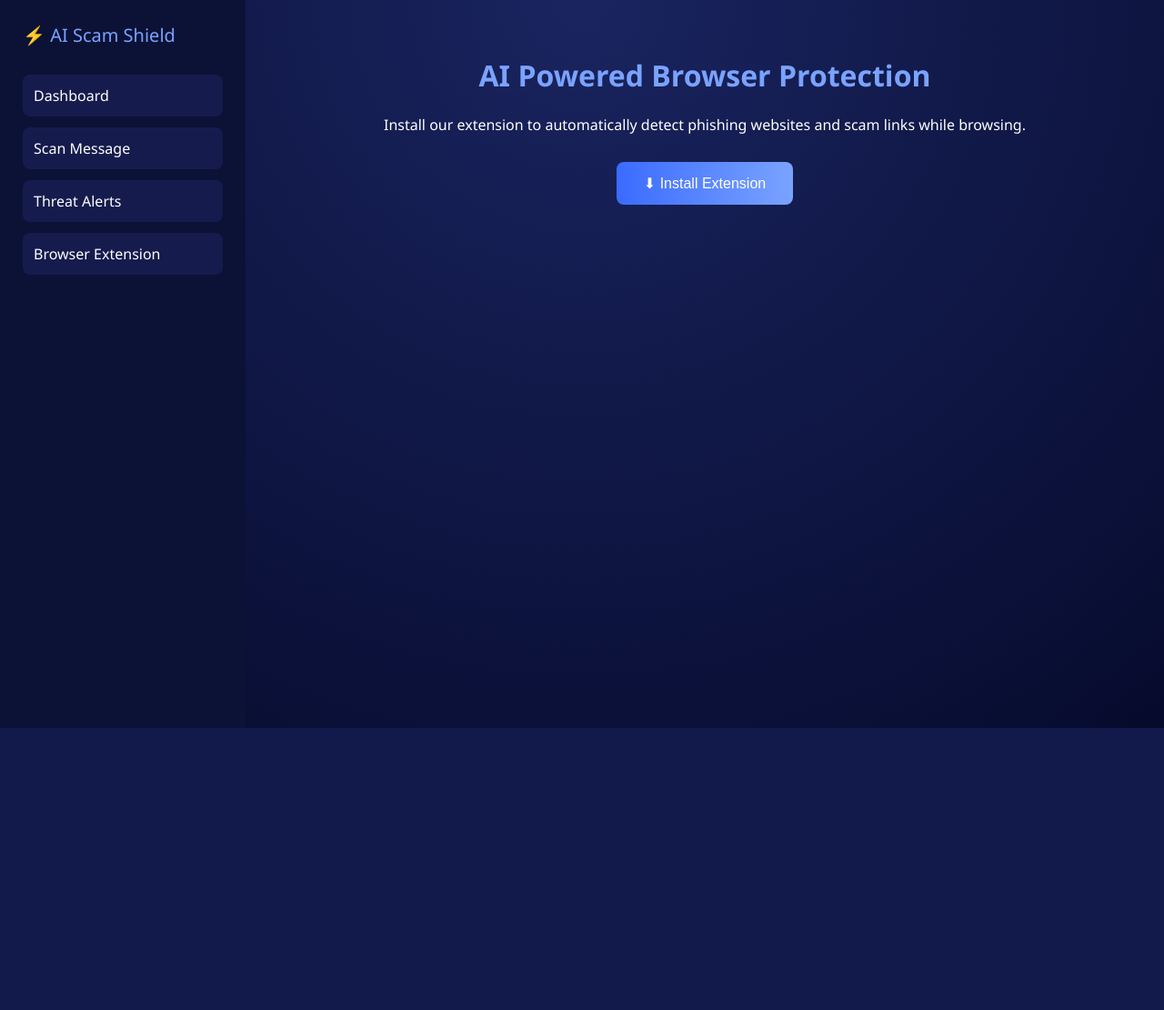
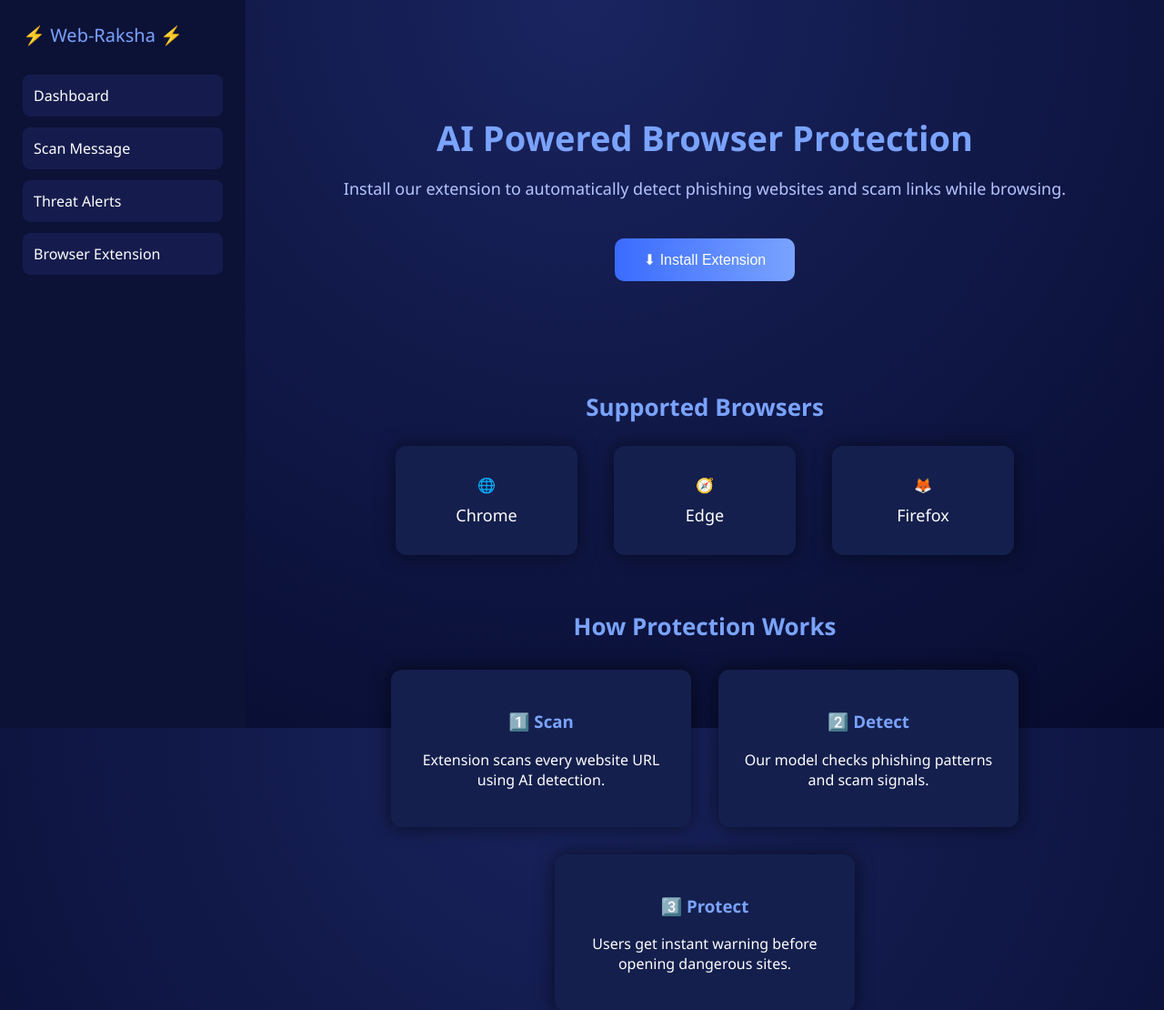
Before and after one commit to Jiya-Wakde/Network_Defence_System, a Flask app: page /extension in a window 1280 px wide. Shown: the top 1110 px of the page at 91% size. Before the commit the page ends 800 px from the top, so only its background shows below. Run offline with Flask 3, Linux system fonts and the light colour scheme; parts of the project's set-up code (start-up, migrations or seed data) failed here and were passed over.

Commit message:
Complete Commit

```diff
--- a/main.py
+++ b/main.py
@@ -1,6 +1,8 @@
 from flask import Flask, render_template, request, jsonify
 from flask_cors import CORS
 
+import json
+import os
 import pickle
 import whois
 import datetime
@@ -13,61 +15,44 @@ app = Flask(__name__)
 CORS(app)
 
 
-# --------------------------------------------------
-# Load ML Model
-# --------------------------------------------------
+# -----------------------------
+# Load ML Models
+# -----------------------------
 
-print("Loading URL detection model...")
-
-url_model = pickle.load(open("url_model.pkl", "rb"))
-url_vectorizer = pickle.load(open("url_vectorizer.pkl", "rb"))
-
-print("Model loaded successfully")
+url_model = pickle.load(open("url_model.pkl","rb"))
+vectorizer = pickle.load(open("url_vectorizer.pkl","rb"))
 
 
-# --------------------------------------------------
-# Known Brands (typosquatting detection)
-# --------------------------------------------------
+# -----------------------------
+# Manual Phishing Websites
+# -----------------------------
 
-brands = [
-"google","amazon","facebook","netflix",
-"paypal","apple","microsoft","github",
-"sbi","paytm","allegro","alibaba"
-]
-
-
-# --------------------------------------------------
-# Manual phishing domains (guaranteed detection)
-# --------------------------------------------------
-
-blacklist_domains = [
+manual_phish_domains = {
 
 "bitpaxos.com",
 "brightonboard.com",
 "universalcb.org",
 "moneyswift.munya.co.zw",
-"allegrolokalnie.pl-aukcja189560.icu"
+"allegrolokalnie.pl-aukcja189560.icu",
+"fynterasprime.com",
+"fintechelitepro.sbs",
+"expresscargopro.sbs"
+}
 
+
+# -----------------------------
+# Known Brands
+# -----------------------------
+
+brands = [
+"google","amazon","facebook","netflix",
+"paypal","apple","microsoft","sbi","paytm","github"
 ]
 
 
-# --------------------------------------------------
-# Normalize URL
-# --------------------------------------------------
-
-def normalize_url(url):
-
-    url = url.strip().lower()
-
-    if not url.startswith("http"):
-        url = "http://" + url
-
-    return url
-
-
-# --------------------------------------------------
-# Extract domain
-# --------------------------------------------------
+# -----------------------------
+# Extract Domain
+# -----------------------------
 
 def get_domain(url):
 
@@ -82,13 +67,29 @@ def get_domain(url):
         return ""
 
 
-# --------------------------------------------------
-# ML prediction
-# --------------------------------------------------
+# -----------------------------
+# Manual Phishing Detection
+# -----------------------------
+
+def is_manual_phish(url):
+
+    domain = get_domain(url)
+
+    for bad in manual_phish_domains:
+
+        if bad in domain:
+            return True
+
+    return False
+
+
+# -----------------------------
+# ML Prediction
+# -----------------------------
 
 def ml_predict(url):
 
-    vec = url_vectorizer.transform([url])
+    vec = vectorizer.transform([url])
 
     pred = url_model.predict(vec)[0]
 
@@ -97,25 +98,9 @@ def ml_predict(url):
     return pred, prob
 
 
-# --------------------------------------------------
-# Check blacklist
-# --------------------------------------------------
-
-def is_blacklisted(url):
-
-    domain = get_domain(url)
-
-    for bad in blacklist_domains:
-
-        if bad in domain:
-            return True
-
-    return False
-
-
-# --------------------------------------------------
+# -----------------------------
 # Typosquatting detection
-# --------------------------------------------------
+# -----------------------------
 
 def typo_check(url):
 
@@ -130,15 +115,12 @@ def typo_check(url):
         if distance <= 2 and name != brand:
             return True
 
-        if brand in name and brand != name:
-            return True
-
     return False
 
 
-# --------------------------------------------------
-# Domain age detection
-# --------------------------------------------------
+# -----------------------------
+# Domain age check
+# -----------------------------
 
 def domain_age(url):
 
@@ -158,41 +140,33 @@ def domain_age(url):
         return age
 
     except:
-
         return None
 
 
-# --------------------------------------------------
-# URL Detection Engine
-# --------------------------------------------------
+# -----------------------------
+# Detection Engine
+# -----------------------------
 
 def detect_url(url):
-
-    url = normalize_url(url)
 
     risk = 0
 
     url_lower = url.lower()
 
 
-    # --------------------------------
-    # Blacklist detection
-    # --------------------------------
+    # -----------------------------
+    # Manual phishing list
+    # -----------------------------
 
-    if is_blacklisted(url):
+    if is_manual_phish(url):
 
         return {
-        "type":"URL",
-        "input":url,
-        "risk_score":100,
-        "status":"Phishing",
-        "confidence":1.0
+            "url": url,
+            "risk_score": 100,
+            "status": "Phishing",
+            "confidence": 1.0
         }
 
-
-    # --------------------------------
-    # ML detection
-    # --------------------------------
 
     pred, prob = ml_predict(url)
 
@@ -200,48 +174,27 @@ def detect_url(url):
         risk += 40
 
 
-    # --------------------------------
-    # phishing keywords
-    # --------------------------------
-
     keywords = [
-
-    "login","verify","secure","account",
-    "bank","confirm","update","signin",
-    "password","wallet","payment"
-
+        "login","verify","secure","account",
+        "bank","confirm","update","signin","password"
     ]
 
     keyword_hits = sum(1 for k in keywords if k in url_lower)
 
-    risk += keyword_hits * 15
+    risk += keyword_hits * 20
 
-
-    # --------------------------------
-    # typosquatting
-    # --------------------------------
 
     if typo_check(url):
         risk += 40
 
 
-    # --------------------------------
-    # suspicious TLD
-    # --------------------------------
-
     suspicious_tlds = [
-
-    ".xyz",".top",".tk",".ml",".ga",".cf",".zip"
-
+        ".xyz",".top",".tk",".ml",".ga",".cf"
     ]
 
     if any(url_lower.endswith(tld) for tld in suspicious_tlds):
         risk += 25
 
-
-    # --------------------------------
-    # domain age
-    # --------------------------------
 
     age = domain_age(url)
 
@@ -254,40 +207,46 @@ def detect_url(url):
             risk += 20
 
 
-    # --------------------------------
-    # URL structure analysis
-    # --------------------------------
-
     if url.count("-") >= 2:
         risk += 15
+
 
     if len(url) > 60:
         risk += 10
 
 
-    risk = min(risk,100)
+    risk = min(risk,92)
+
+    log_scan(url, risk)
 
     status = "Phishing" if risk >= 60 else "Safe"
 
 
     return {
-
-    "type":"URL",
-    "input":url,
-    "risk_score":risk,
-    "status":status,
-    "confidence":round(prob,2)
-
+        "url": url,
+        "risk_score": risk,
+        "status": status,
+        "confidence": round(prob,2)
     }
 
 
-# --------------------------------------------------
+# -----------------------------
+# URL detection helper
+# -----------------------------
+
+def is_url(text):
+
+    pattern = re.compile(r"https?://|www\.")
+
+    return bool(pattern.search(text))
+
+
+# -----------------------------
 # Web Routes
-# --------------------------------------------------
+# -----------------------------
 
 @app.route("/")
 def index():
-
     return render_template("index.html")
 
 
@@ -298,30 +257,44 @@ def scan():
 
     if request.method == "POST":
 
-        url = request.form.get("url")
+        text = request.form.get("url")
 
-        if url:
+        if text:
 
-            result = detect_url(url)
+            if is_url(text):
+
+                result = detect_url(text)
 
     return render_template("scan.html", result=result)
 
 
-@app.route("/threats")
-def threats():
-
-    return render_template("threat.html")
-
 
 @app.route("/extension")
 def extension():
-
     return render_template("extension.html")
 
+def log_scan(url, risk):
 
-# --------------------------------------------------
+    log = {
+        "url": url,
+        "risk_score": risk
+    }
+
+    if not os.path.exists("scan_logs.json"):
+
+        with open("scan_logs.json","w") as f:
+            json.dump([],f)
+
+    with open("scan_logs.json","r") as f:
+        data = json.load(f)
+
+    data.append(log)
+
+    with open("scan_logs.json","w") as f:
+        json.dump(data,f)
+# -----------------------------
 # API for Chrome Extension
-# --------------------------------------------------
+# -----------------------------
 
 @app.route("/api/scan", methods=["POST"])
 def api_scan():
@@ -335,10 +308,47 @@ def api_scan():
     return jsonify(result)
 
 
-# --------------------------------------------------
+# -----------------------------
+def get_threat_stats():
+
+    if not os.path.exists("scan_logs.json"):
+        return None
+
+    with open("scan_logs.json") as f:
+        data = json.load(f)
+
+    if not data:
+        return None
+
+    total = len(data)
+
+    risky = sum(1 for x in data if x["risk_score"] >= 60)
+
+    safe = total - risky
+
+    safe_percent = round((safe/total)*100)
+
+    risky_percent = round((risky/total)*100)
+
+    most_dangerous = max(data, key=lambda x: x["risk_score"])
+
+    return {
+
+        "most_url": most_dangerous["url"],
+        "risk_score": most_dangerous["risk_score"],
+        "safe_percent": safe_percent,
+        "risky_percent": risky_percent,
+        "total": total
+
+    }
+
+@app.route("/threats")
+def threats():
+
+    stats = get_threat_stats()
+
+    return render_template("threat.html", stats=stats)
+
 
 if __name__ == "__main__":
-
-    print("SentinelAI server running...")
-
     app.run(debug=True)
--- /dev/null
+++ b/scan_logs.json
@@ -0,0 +1 @@
+[{"url": "https://google.com", "risk_score": 5}, {"url": "https://github.com", "risk_score": 3}, {"url": "https://amazon.com", "risk_score": 8}, {"url": "https://bitpaxos.com/trade/tradelist", "risk_score": 96}, {"url": "http://fake-bank-login.com", "risk_score": 92}, {"url": "http://paypal-login-secure.xyz", "risk_score": 85}, {"url": "https://stackoverflow.com", "risk_score": 2}, {"url": "https://facebook.com", "risk_score": 4}, {"url": "http://netflix-account-verify.top", "risk_score": 88}, {"url": "https://openai.com", "risk_score": 1}, {"url": "http://secure-bank-update.xyz", "risk_score": 91}, {"url": "http://127.0.0.1:5000/threats", "risk_score": 0}, {"url": "http://127.0.0.1:5000/", "risk_score": 0}, {"url": "http://127.0.0.1:5000/", "risk_score": 0}, {"url": "http://127.0.0.1:5000/", "risk_score": 0}, {"url": "http://127.0.0.1:5000/", "risk_score": 0}, {"url": "http://127.0.0.1:5000/scan", "risk_score": 0}, {"url": "http://127.0.0.1:5000/threats", "risk_score": 0}, {"url": "http://127.0.0.1:5000/extension", "risk_score": 0}, {"url": "http://127.0.0.1:5000/extension", "risk_score": 0}]
--- a/templates/base.html
+++ b/templates/base.html
@@ -2,7 +2,7 @@
 <html>
 <head>
 
-<title>AI Scam Shield</title>
+<title>Web-Raksha</title>
 
 <style>
 
@@ -61,7 +61,7 @@ padding:40px;
 
 <div class="sidebar">
 
-<div class="logo">⚡ AI Scam Shield</div>
+<div class="logo">⚡ Web-Raksha ⚡</div>
 
 <div class="menu">
 
--- a/templates/extension.html
+++ b/templates/extension.html
@@ -2,27 +2,138 @@
 
 {% block content %}
 
-<h1 style="text-align:center;color:#7aa3ff;">
-AI Powered Browser Protection
-</h1>
+<style>
 
-<p style="text-align:center;">
+.extension-hero{
+text-align:center;
+padding:60px 20px;
+}
+
+.extension-hero h1{
+color:#7aa3ff;
+font-size:38px;
+margin-bottom:10px;
+}
+
+.extension-hero p{
+color:#b6c4ff;
+font-size:18px;
+}
+
+.install-btn{
+margin-top:25px;
+padding:14px 32px;
+font-size:16px;
+border:none;
+border-radius:10px;
+cursor:pointer;
+background:linear-gradient(90deg,#3a6bff,#7aa3ff);
+color:white;
+transition:.3s;
+}
+
+.install-btn:hover{
+transform:scale(1.05);
+}
+
+.section-title{
+text-align:center;
+margin-top:60px;
+margin-bottom:25px;
+color:#7aa3ff;
+font-size:26px;
+}
+
+.browser-grid{
+display:flex;
+justify-content:center;
+gap:40px;
+flex-wrap:wrap;
+}
+
+.browser-card{
+
+background:#141f4d;
+width:200px;
+height:120px;
+
+display:flex;
+flex-direction:column;
+align-items:center;
+justify-content:center;
+
+border-radius:12px;
+
+box-shadow:0 0 20px rgba(0,0,0,.5);
+
+transition:.3s;
+
+}
+
+.browser-card:hover{
+transform:scale(1.05);
+}
+
+.browser-card span{
+margin-top:10px;
+font-size:18px;
+}
+
+.steps-grid{
+
+display:flex;
+justify-content:center;
+gap:30px;
+flex-wrap:wrap;
+margin-top:30px;
+
+}
+
+.step-card{
+
+background:#141f4d;
+width:280px;
+padding:25px;
+
+border-radius:12px;
+text-align:center;
+
+box-shadow:0 0 20px rgba(0,0,0,.6);
+
+}
+
+.step-card h3{
+color:#7aa3ff;
+}
+
+.video-box{
+
+margin-top:40px;
+display:flex;
+justify-content:center;
+
+}
+
+.video-box iframe{
+
+border-radius:12px;
+
+}
+
+</style>
+
+
+<div class="extension-hero">
+
+<h1>AI Powered Browser Protection</h1>
+
+<p>
 Install our extension to automatically detect phishing websites and scam links while browsing.
 </p>
 
-<div style="text-align:center;margin-top:30px;">
-
 <a href="/static/extension.zip">
 
-<button style="
-padding:14px 30px;
-background:linear-gradient(90deg,#3a6bff,#7aa3ff);
-border:none;
-border-radius:8px;
-color:white;
-font-size:16px;
-cursor:pointer;
-">
+<button class="install-btn">
 ⬇ Install Extension
 </button>
 
@@ -30,4 +141,62 @@ cursor:pointer;
 
 </div>
 
+
+
+<h2 class="section-title">Supported Browsers</h2>
+
+<div class="browser-grid">
+
+<div class="browser-card">
+🌐
+<span>Chrome</span>
+</div>
+
+<div class="browser-card">
+🧭
+<span>Edge</span>
+</div>
+
+<div class="browser-card">
+🦊
+<span>Firefox</span>
+</div>
+
+</div>
+
+
+
+<h2 class="section-title">How Protection Works</h2>
+
+<div class="steps-grid">
+
+<div class="step-card">
+<h3>1️⃣ Scan</h3>
+<p>Extension scans every website URL using AI detection.</p>
+</div>
+
+<div class="step-card">
+<h3>2️⃣ Detect</h3>
+<p>Our model checks phishing patterns and scam signals.</p>
+</div>
+
+<div class="step-card">
+<h3>3️⃣ Protect</h3>
+<p>Users get instant warning before opening dangerous sites.</p>
+</div>
+
+</div>
+
+
+
+<div class="video-box">
+
+<iframe width="640" height="360"
+src="https://www.youtube.com/embed/dQw4w9WgXcQ"
+frameborder="0"
+allowfullscreen>
+</iframe>
+
+</div>
+
 {% endblock %}
```
Also changed, not shown: templates/threat.html (+45 -12 lines).
